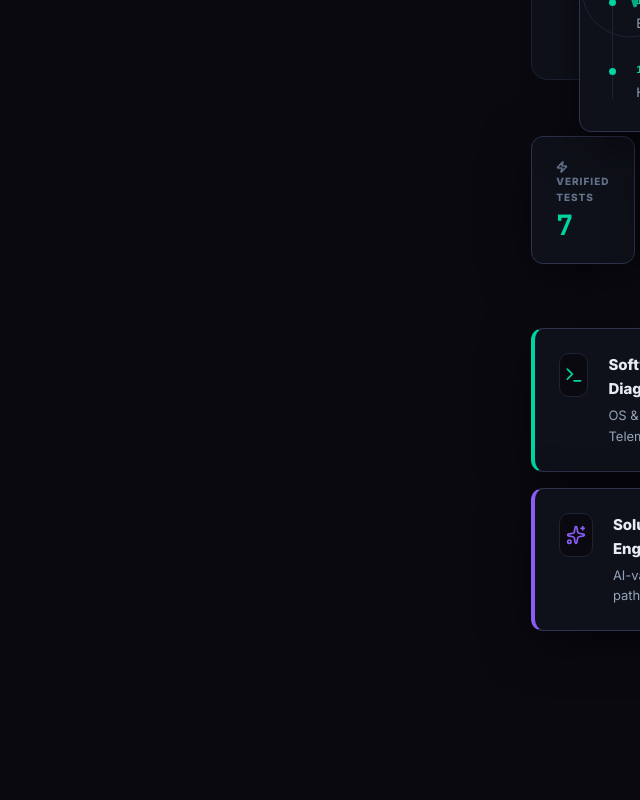
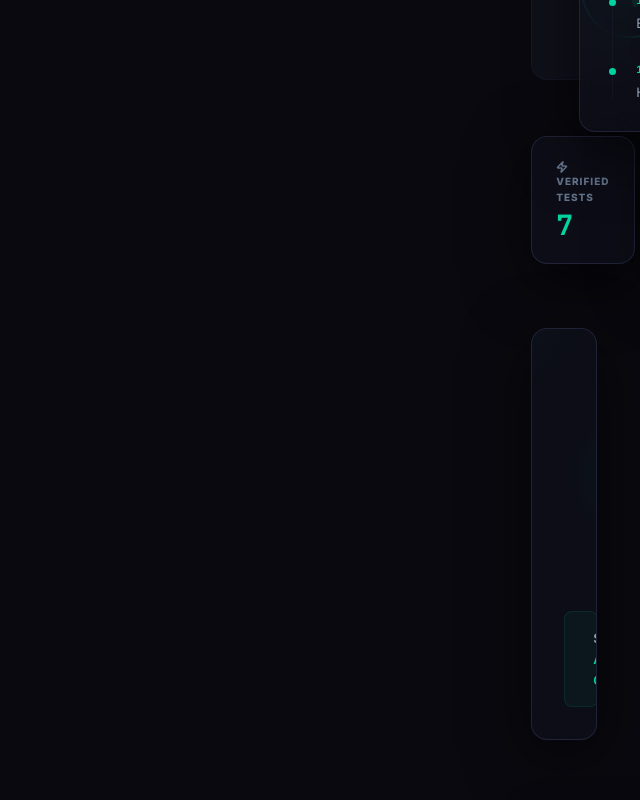
Before and after one commit to HackRore/techtool_V.1, a Next.js app: page / in a window 1280 px wide. Shown: the part 400-1200 px from the top of the page, without its empty margins (640-1280 px from the left). Before the commit the page ends 1135 px from the top, so only its background shows below. Built offline with nearby package versions, Linux system fonts and the light colour scheme.

Commit message:
Phase 5: AURA AI Presence & UI/UX Hardening 🌌🛡️

```diff
--- a/app/globals.css
+++ b/app/globals.css
@@ -14,8 +14,13 @@
   --accent-dim:    #00a87d;   /* Hover states */
   --accent-glow:   rgba(0, 212, 160, 0.08); /* Reduced for restraint */
 
-  --border:        #1e2235;   /* Subtle structural border */
-  --border-bright: #2d324d;   /* Interactive/Active border */
+  --border:        rgba(30, 34, 53, 0.4);   /* Translucent structural border */
+  --border-bright: rgba(45, 50, 77, 0.6);   /* Interactive/Active border */
+
+  /* Glassmorphism Tokens */
+  --glass-bg:      rgba(15, 17, 26, 0.7);
+  --glass-blur:    blur(16px);
+  --glass-shadow:  0 8px 32px 0 rgba(0, 0, 0, 0.37);
 
   --text-primary:   #e8eaf6;  /* High contrast reading */
   --text-secondary: #94a3b8;  /* De-emphasized info */
@@ -82,27 +87,47 @@ h3 { font-size: 18px; font-weight: 700; color: var(--text-primary); text-transfo
 
 /* ── Refined Cards ──────────────────────────── */
 .card {
-  background: var(--bg-secondary);
+  background: var(--glass-bg);
+  backdrop-filter: var(--glass-blur);
+  -webkit-backdrop-filter: var(--glass-blur);
   border: 1px solid var(--border);
   border-radius: 12px;
   padding: 24px;
-  transition: all .2s cubic-bezier(0.16, 1, 0.3, 1);
-  box-shadow: 0 4px 20px rgba(0,0,0,0.2);
+  transition: all 0.4s cubic-bezier(0.16, 1, 0.3, 1);
+  box-shadow: var(--glass-shadow);
+  position: relative;
+  overflow: hidden;
+}
+
+.card::before {
+  content: "";
+  position: absolute;
+  inset: 0;
+  background: radial-gradient(600px circle at var(--mouse-x, 0) var(--mouse-y, 0), rgba(0, 212, 160, 0.06), transparent 40%);
+  opacity: 0;
+  transition: opacity 0.5s;
+  pointer-events: none;
+}
+
+.card:hover::before {
+  opacity: 1;
 }
 
 .card:hover {
   border-color: var(--accent);
-  background: var(--bg-elevated);
-  transform: translateY(-2px);
-  box-shadow: 0 8px 32px rgba(0,0,0,0.4);
+  background: rgba(21, 24, 33, 0.8);
+  transform: translateY(-4px) scale(1.01);
+  box-shadow: 0 12px 48px rgba(0,0,0,0.5);
 }
 
 .card-elevated {
-  background: var(--bg-secondary);
+  background: var(--glass-bg);
+  backdrop-filter: var(--glass-blur);
+  -webkit-backdrop-filter: var(--glass-blur);
   border: 1px solid var(--border-bright);
-  border-radius: 12px;
-  padding: 24px;
-  box-shadow: 0 12px 48px rgba(0,0,0,0.5);
+  border-radius: 16px;
+  padding: 32px;
+  box-shadow: 0 16px 64px rgba(0,0,0,0.6);
 }
 
 .card-flat {
@@ -327,10 +352,36 @@ h3 { font-size: 18px; font-weight: 700; color: var(--text-primary); text-transfo
 }
 
 /* ── Animations ────────────────────────────── */
-@keyframes fadeInUp  { from { opacity: 0; transform: translateY(8px); } to { opacity: 1; transform: translateY(0); } }
-@keyframes spin-slow { from { transform: rotate(0deg); } to { transform: rotate(360deg); } }
+/* ── AURA AI Animations ────────────────────── */
+@keyframes aura-pulse {
+  0%   { transform: scale(1); opacity: 0.6; filter: blur(8px); }
+  50%  { transform: scale(1.1); opacity: 1; filter: blur(4px); }
+  100% { transform: scale(1); opacity: 0.6; filter: blur(8px); }
+}
 
-.animate-in { animation: fadeInUp .5s cubic-bezier(0.16, 1, 0.3, 1) both; }
+@keyframes aura-orb {
+  0%   { border-radius: 60% 40% 30% 70% / 60% 30% 70% 40%; }
+  50%  { border-radius: 30% 60% 70% 40% / 50% 60% 30% 60%; }
+  100% { border-radius: 60% 40% 30% 70% / 60% 30% 70% 40%; }
+}
+
+.aura-node {
+  width: 64px;
+  height: 64px;
+  background: radial-gradient(circle at center, var(--accent), transparent 70%);
+  animation: aura-pulse 4s infinite ease-in-out, aura-orb 6s infinite ease-in-out;
+  position: relative;
+  z-index: 10;
+}
+
+.aura-container {
+  display: flex;
+  align-items: center;
+  justify-content: center;
+  padding: 40px;
+  background: radial-gradient(circle at center, rgba(0, 212, 160, 0.05), transparent 70%);
+  border-radius: 50%;
+}
 
 /* ── Responsive ────────────────────────────── */
 @media (max-width: 1024px) {
--- a/app/page.js
+++ b/app/page.js
@@ -10,6 +10,7 @@ import {
 } from 'lucide-react'
 
 import QuickTestModal from '../components/testlab/QuickTestModal'
+import AuraIntelligenceHub from '../components/AuraIntelligenceHub'
 
 export default function Dashboard() {
   const [sessionTime, setSessionTime] = useState(null) // Prevent hydration mismatch
@@ -25,7 +26,22 @@ export default function Dashboard() {
       const s = Math.floor((diff % 60000) / 1000).toString().padStart(2, '0')
       setSessionTime(`${h}:${m}:${s}`)
     }, 1000)
-    return () => clearInterval(timer)
+
+    const handleMouseMove = (e) => {
+      for(const card of document.getElementsByClassName("card")) {
+        const rect = card.getBoundingClientRect(),
+              x = e.clientX - rect.left,
+              y = e.clientY - rect.top;
+        card.style.setProperty("--mouse-x", `${x}px`);
+        card.style.setProperty("--mouse-y", `${y}px`);
+      }
+    }
+
+    window.addEventListener('mousemove', handleMouseMove)
+    return () => {
+      clearInterval(timer)
+      window.removeEventListener('mousemove', handleMouseMove)
+    }
   }, [])
 
   const stats = [
@@ -122,20 +138,25 @@ export default function Dashboard() {
             ))}
           </div>
 
+          {/* AURA AI Intelligence Hub (Model Fulfillment) */}
+          <div style={{ marginBottom: 64 }}>
+             <AuraIntelligenceHub />
+          </div>
+
           {/* Resource Matrix */}
           <div style={{ display: 'grid', gridTemplateColumns: 'repeat(2, 1fr)', gap: 16, marginBottom: 64 }}>
              {resourceMatrix.map(r => (
                <Link key={r.label} href={r.href} style={{ textDecoration: 'none' }}>
-                 <div className="card-elevated" style={{
-                   display: 'flex', gap: 20, padding: 24, transition: 'all 0.3s cubic-bezier(0.16, 1, 0.3, 1)',
+                 <div className="card" style={{
+                   display: 'flex', gap: 20, padding: 32, transition: 'all 0.3s cubic-bezier(0.16, 1, 0.3, 1)',
                    borderLeft: `4px solid ${r.color}`
                  }}>
                     <div style={{ width: 44, height: 44, background: 'var(--bg-primary)', borderRadius: 10, display: 'flex', alignItems: 'center', justifyContent: 'center', border: '1px solid var(--border)' }}>
                        <r.icon size={20} style={{ color: r.color }} />
                     </div>
                     <div>
-                       <div style={{ fontWeight: 800, fontSize: 15, color: 'var(--text-primary)' }}>{r.label}</div>
-                       <div style={{ fontSize: 13, color: 'var(--text-secondary)', marginTop: 4 }}>{r.desc}</div>
+                       <div style={{ fontWeight: 800, fontSize: 16, color: 'var(--text-primary)' }}>{r.label}</div>
+                       <div style={{ fontSize: 14, color: 'var(--text-secondary)', marginTop: 4 }}>{r.desc}</div>
                     </div>
                  </div>
                </Link>
--- /dev/null
+++ b/components/AuraIntelligenceHub.js
@@ -0,0 +1,69 @@
+'use client'
+import { useState, useEffect } from 'react'
+import { Sparkles, Brain, Zap, ShieldCheck } from 'lucide-react'
+
+export default function AuraIntelligenceHub() {
+  const [syncStatus, setSyncStatus] = useState('Initializing')
+  const [loadFactor, setLoadFactor] = useState(0)
+
+  useEffect(() => {
+    const statuses = ['Analyzing Cluster', 'Syncing Knowledge Base', 'Ready', 'Idle']
+    let i = 0
+    const interval = setInterval(() => {
+      setSyncStatus(statuses[i % statuses.length])
+      setLoadFactor(Math.floor(Math.random() * 15) + 5)
+      i++
+    }, 3000)
+    return () => clearInterval(interval)
+  }, [])
+
+  return (
+    <div className="card-elevated" style={{ position: 'relative', overflow: 'hidden' }}>
+      {/* Background Ambient Glow */}
+      <div style={{
+        position: 'absolute', top: '-50%', right: '-20%', width: '300px', height: '300px',
+        background: 'radial-gradient(circle, var(--accent-glow) 0%, transparent 70%)',
+        opacity: 0.5, pointerEvents: 'none'
+      }}></div>
+
+      <div style={{ display: 'flex', gap: 32, alignItems: 'center' }}>
+        <div className="aura-container">
+          <div className="aura-node"></div>
+        </div>
+
+        <div style={{ flex: 1 }}>
+          <div style={{ display: 'flex', alignItems: 'center', gap: 10, marginBottom: 8 }}>
+            <Sparkles size={16} className="text-accent" style={{ color: 'var(--accent)' }} />
+            <h3 style={{ fontSize: 13, letterSpacing: '2px', margin: 0 }}>AURA INTELLIGENCE</h3>
+          </div>
+
+          <div style={{ fontSize: 24, fontWeight: 900, color: 'var(--text-primary)', marginBottom: 12 }}>
+            AURA <span style={{ color: 'var(--accent)', opacity: 0.8 }}>v.1.0-alpha</span>
+          </div>
+
+          <div style={{ display: 'grid', gridTemplateColumns: 'repeat(2, 1fr)', gap: 16 }}>
+             <div style={{ padding: '12px', background: 'rgba(255,255,255,0.03)', borderRadius: 8, border: '1px solid var(--border)' }}>
+                <div style={{ fontSize: 10, color: 'var(--text-muted)', fontWeight: 800, marginBottom: 4 }}>KNOWLEDGE NODES</div>
+                <div style={{ fontSize: 16, fontWeight: 800, color: 'var(--accent)', fontFamily: 'var(--font-mono)' }}>12,842</div>
+             </div>
+             <div style={{ padding: '12px', background: 'rgba(255,255,255,0.03)', borderRadius: 8, border: '1px solid var(--border)' }}>
+                <div style={{ fontSize: 10, color: 'var(--text-muted)', fontWeight: 800, marginBottom: 4 }}>BRAIN LOAD</div>
+                <div style={{ fontSize: 16, fontWeight: 800, color: 'var(--accent)', fontFamily: 'var(--font-mono)' }}>{loadFactor}%</div>
+             </div>
+          </div>
+        </div>
+      </div>
+
+      <div style={{
+        marginTop: 24, padding: '16px', background: 'rgba(0, 212, 160, 0.05)',
+        borderRadius: 8, border: '1px solid rgba(0, 212, 160, 0.1)',
+        display: 'flex', alignItems: 'center', gap: 12
+      }}>
+         <Brain size={16} style={{ color: 'var(--accent)' }} />
+         <div style={{ fontSize: 13, color: 'var(--text-secondary)', fontWeight: 600 }}>
+           Status: <span style={{ color: 'var(--accent)' }}>{syncStatus}...</span>
+         </div>
+      </div>
+    </div>
+  )
+}
```
